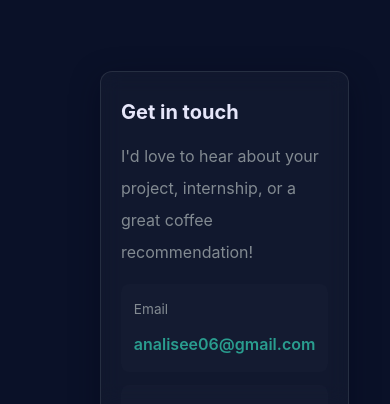
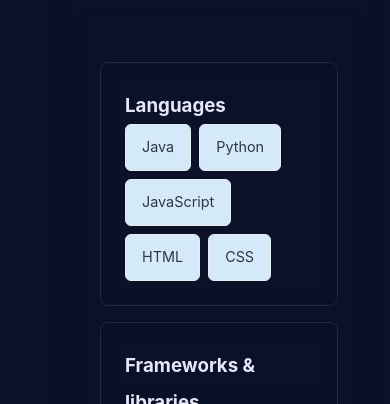
Before and after one commit to averlbacher2/averlbacher2.github.io, a React (Vite) app: page / in a window 390 px wide. Shown: the part 5790-6194 px from the top of the page. Built offline with nearby package versions, Linux system fonts and the light colour scheme.

Commit message:
Reformatted skills section into groups of skills with tags

```diff
--- /dev/null
+++ b/src/data/skillsData.js
@@ -0,0 +1,24 @@
+const skillsData = [
+    { id: 1, name: 'Java', category: 'languages' },
+    { id: 2, name: 'Python', category: 'languages' },
+    { id: 3, name: 'JavaScript', category: 'languages' },
+    { id: 4, name: 'HTML', category: 'languages' },
+    { id: 5, name: 'CSS', category: 'languages' },
+
+    { id: 6, name: 'React', category: 'frameworks & libraries' },
+    { id: 7, name: 'Vite', category: 'frameworks & libraries' },
+    { id: 8, name: 'Playwright', category: 'frameworks & libraries' },
+
+    { id: 9, name: 'Git', category: 'developer tools' },
+    { id: 10, name: 'GitHub', category: 'developer tools' },
+    { id: 11, name: 'Visual Studio Code', category: 'developer tools' },
+    { id: 12, name: 'Jira', category: 'developer tools'},
+    { id: 13, name: 'Eclipse', category: 'developer tools'},
+
+    { id: 14, name: 'Figma', category: 'design & productivity' },
+    { id: 15, name: 'Microsoft Suite', category: 'design & productivity'},
+    { id: 16, name: 'Google Suite', category: 'design & productivity'},
+    { id: 17, name: 'Canva', category: 'design & productivity'},
+];
+
+export default skillsData;
--- /dev/null
+++ b/src/sections/SkillsSection.jsx
@@ -0,0 +1,30 @@
+export default function SkillsContainer({ skills }) {
+    // Group skills by category
+    const grouped = skills.reduce((acc, s) => {
+        const cat = s.category || 'uncategorized';
+        if (!acc[cat]) acc[cat] = [];
+        acc[cat].push(s);
+        return acc;
+    }, {});
+
+    const categories = Object.keys(grouped);
+
+    return (
+        <div className="skills-section-container">
+            <div className="skills-grid">
+                {categories.map((cat) => (
+                    <div key={cat} className="skill-category">
+                        <h3>{cat.charAt(0).toUpperCase() + cat.slice(1)}</h3>
+                        <div className="skills-list">
+                            {grouped[cat].map((skill) => (
+                                <div key={skill.id} className="skill-tag">
+                                    {skill.name}
+                                </div>
+                            ))}
+                        </div>
+                    </div>
+                ))}
+            </div>
+        </div>
+    );
+}
--- a/src/styles/components.css
+++ b/src/styles/components.css
@@ -267,21 +267,6 @@
     background: var(--charcoal);
 }
 
-@media (max-width: 768px) {
-    .projects-grid {
-        grid-template-columns: 1fr;
-        gap: 1.5rem;
-    }
-
-    .section-title {
-        font-size: 2rem;
-    }
-
-    .projects-section {
-        padding: 2rem 1rem;
-    }
-}
-
 /* Floating Shapes Container */
 .floating-shapes {
     position: absolute;
@@ -294,14 +279,12 @@
     pointer-events: none;
 }
 
-/* Generic styles for ALL shapes */
 .shape {
     position: absolute;
     opacity: var(--shape-opacity);
     animation: float var(--float-duration) ease-in-out infinite;
 }
 
-/* Styles for specific shape types */
 .shape.circle {
     border-radius: 50%;
 }
@@ -321,7 +304,6 @@
     background-color: transparent;
 }
 
-/* Define your @keyframes float animation here */
 @keyframes float {
     0% {
         transform: translate(0, 0) rotate(0deg);
@@ -343,8 +325,6 @@
         transform: translate(0, 0) rotate(0deg);
     }
 }
-
-/* Update these styles for the typing effect */
 
 /* Core styles */
 .brand-container {
@@ -611,4 +591,31 @@
     .sidebar-nav {
         display: none;
     }
+
+    .projects-grid {
+        grid-template-columns: 1fr;
+        gap: 1.5rem;
+    }
+
+    .section-title {
+        font-size: 2rem;
+    }
+
+    .projects-section {
+        padding: 2rem 1rem;
+    }
+
+    .skills-container {
+        padding: 2rem;
+        margin: 1rem;
+    }
+
+    .skills-title {
+        font-size: 2rem;
+    }
+
+    .skills-grid {
+        grid-template-columns: 1fr;
+        gap: 1rem;
+    }
 }
```
